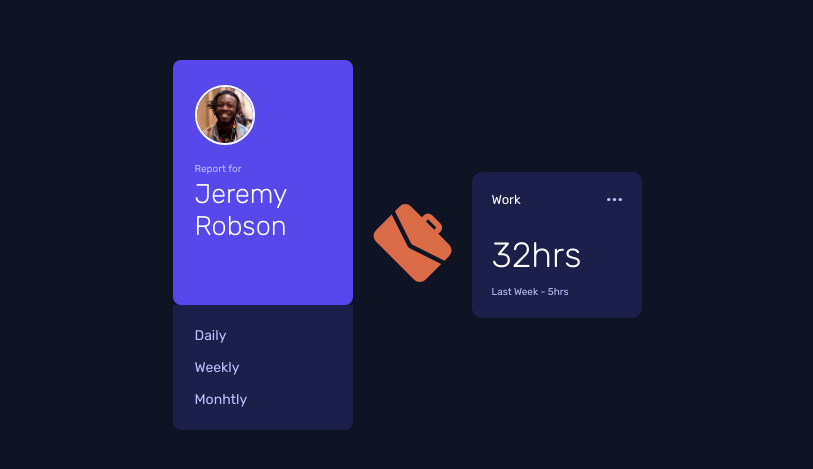
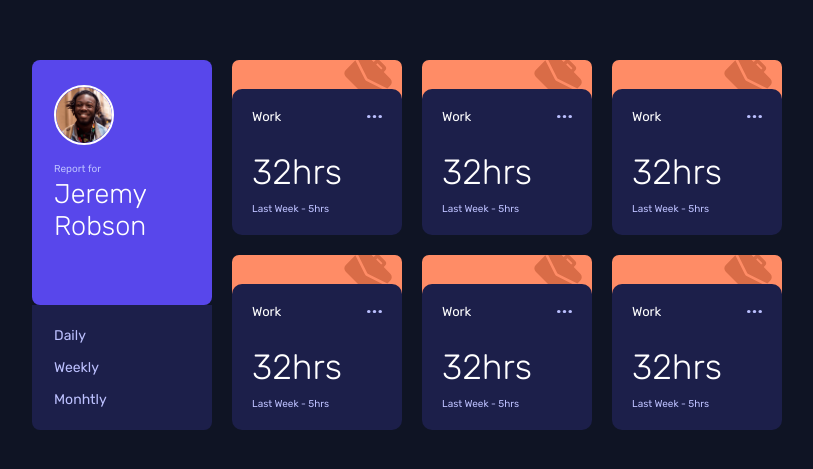
Before and after one commit to mattzu22/time-tracking-dashboard, a React (Vite) app: page / in a window 1280 px wide. Shown: the part 155-624 px from the top of the page, without its empty margins (233-1046 px from the left). Built offline with nearby package versions, Linux system fonts and the light colour scheme.

Commit message:
component card add and refactoring

```diff
--- a/src/components/AsideInfo/style.sass
+++ b/src/components/AsideInfo/style.sass
@@ -3,41 +3,40 @@
 
 
 .about-me
-        .info
-            background-color: variables.$color-about-me
-            padding: 2.5rem 0 6.3rem 2.2rem
-            border-radius: .8rem
-            max-width: 180px
+    .info
+        background-color: variables.$color-about-me
+        padding: 2.5rem 0 6.3rem 2.2rem
+        border-radius: .8rem
+        max-width: 180px
 
-            img
-                width: 6rem
-                border-radius: 50%
-                border: 2px solid white
-                margin-bottom: 1.4rem
+        img
+            width: 6rem
+            border-radius: 50%
+            border: 2px solid white
+            margin-bottom: 1.4rem
 
-            p
-                font-size: 1rem
-                color: variables.$color-font-inactive
-                mar
-                margin-bottom: .3rem
+        p
+            font-size: 1rem
+            color: variables.$color-font-inactive
+            margin-bottom: .3rem
 
-            h1
-                font-weight: 300
-                font-size: 2.7rem
-                width: 10%
+        h1
+            font-weight: 300
+            font-size: 2.7rem
+            width: 10%
 
-        .navegation
-            display: flex
-            flex-direction: column
-            background-color: variables.$bg-cadrs
-            padding: 2.2rem
-            border-radius: 0 0 .8rem .8rem
-            gap: 1.5rem
+    .navegation
+        display: flex
+        flex-direction: column
+        background-color: variables.$bg-cadrs
+        padding: 2.2rem
+        border-radius: 0 0 .8rem .8rem
+        gap: 1.5rem
 
-            p
-                font-size: 1.4rem
-                color: variables.$color-font-inactive
-                cursor: pointer
+        p
+            font-size: 1.4rem
+            color: variables.$color-font-inactive
+            cursor: pointer
 
-                &:hover
-                    color: variables.$color-fonts
+            &:hover
+                color: variables.$color-fonts
--- a/src/components/Card/index.jsx
+++ b/src/components/Card/index.jsx
@@ -4,7 +4,7 @@ import Work from "../../images/icon-work.svg";
 
 export const Card = () => {
   return (
-    <>
+    <div className="container-card">
       <div className="illustration-top">
         <img src={Work} alt="Work" />
       </div>
@@ -22,6 +22,6 @@ export const Card = () => {
           <p>Last Week - 5hrs</p>
         </div>
       </div>
-    </>
+    </div>
   );
 };
--- a/src/components/Card/style.sass
+++ b/src/components/Card/style.sass
@@ -2,31 +2,50 @@
 @use '../../styles/mixins'
 
 
-.card
-    background-color: variables.$bg-cadrs
-    padding: 2rem
-    border-radius: 1rem
+
+.container-card
     width: 17rem
-    max-width: 100%
 
-    .type
-        @include mixins.center
-        justify-content: space-between
-        margin-bottom: 2.7rem
-
-        p
-            font-size: 1.3rem
+    .illustration-top
+        background-color: variables.$color-work
+        width: 100%
+        height: 4.3rem
+        margin-bottom: -14px
+        border-radius: .7rem .7rem 0 0
+        z-index: -1
+        position: relative
+        overflow: hidden
 
         img
-            width: 1.5rem
+            width: 4.8rem
+            position: absolute
+            right: 10px
+            top: -6px
 
-    .info-card
-        .d-w-m
-            font-size: 3.5rem
-            font-weight: 300
-            margin-bottom: 1rem
-            color: variables.$color-fonts
+    .card
+        background-color: variables.$bg-cadrs
+        padding: 2rem
+        border-radius: 1rem
+        max-width: 100%
 
-        p
-            font-size: 1rem
-            color: variables.$color-font-inactive
+        .type
+            @include mixins.center
+            justify-content: space-between
+            margin-bottom: 2.7rem
+
+            p
+                font-size: 1.3rem
+
+            img
+                width: 1.5rem
+
+        .info-card
+            .d-w-m
+                font-size: 3.5rem
+                font-weight: 300
+                margin-bottom: 1rem
+                color: variables.$color-fonts
+
+            p
+                font-size: 1rem
+                color: variables.$color-font-inactive
--- /dev/null
+++ b/src/components/Cards/index.jsx
@@ -0,0 +1,14 @@
+import { Card } from "../Card";
+
+export const Cards = () => {
+  return (
+    <div className="cards" style={{display: 'flex', flexWrap: 'wrap', gap: '2rem',  maxWidth: '550px'}}>
+      <Card />
+      <Card />
+      <Card />
+      <Card />
+      <Card />
+      <Card />
+    </div>
+  );
+};
--- a/src/components/MainContent/index.jsx
+++ b/src/components/MainContent/index.jsx
@@ -1,10 +1,10 @@
 import { AsideInfo } from "../AsideInfo"
-import { Card } from "../Card"
+import { Cards } from "../Cards"
 import './style.sass'
 
 export const MainContent = () =>(
     <main className="dashboard">
         <AsideInfo />
-        <Card />
+        <Cards />
     </main>
 )
--- a/src/components/MainContent/style.sass
+++ b/src/components/MainContent/style.sass
@@ -1,5 +1,4 @@
 
 .dashboard
     display: flex
-    align-items: center
     gap: 2rem
```
